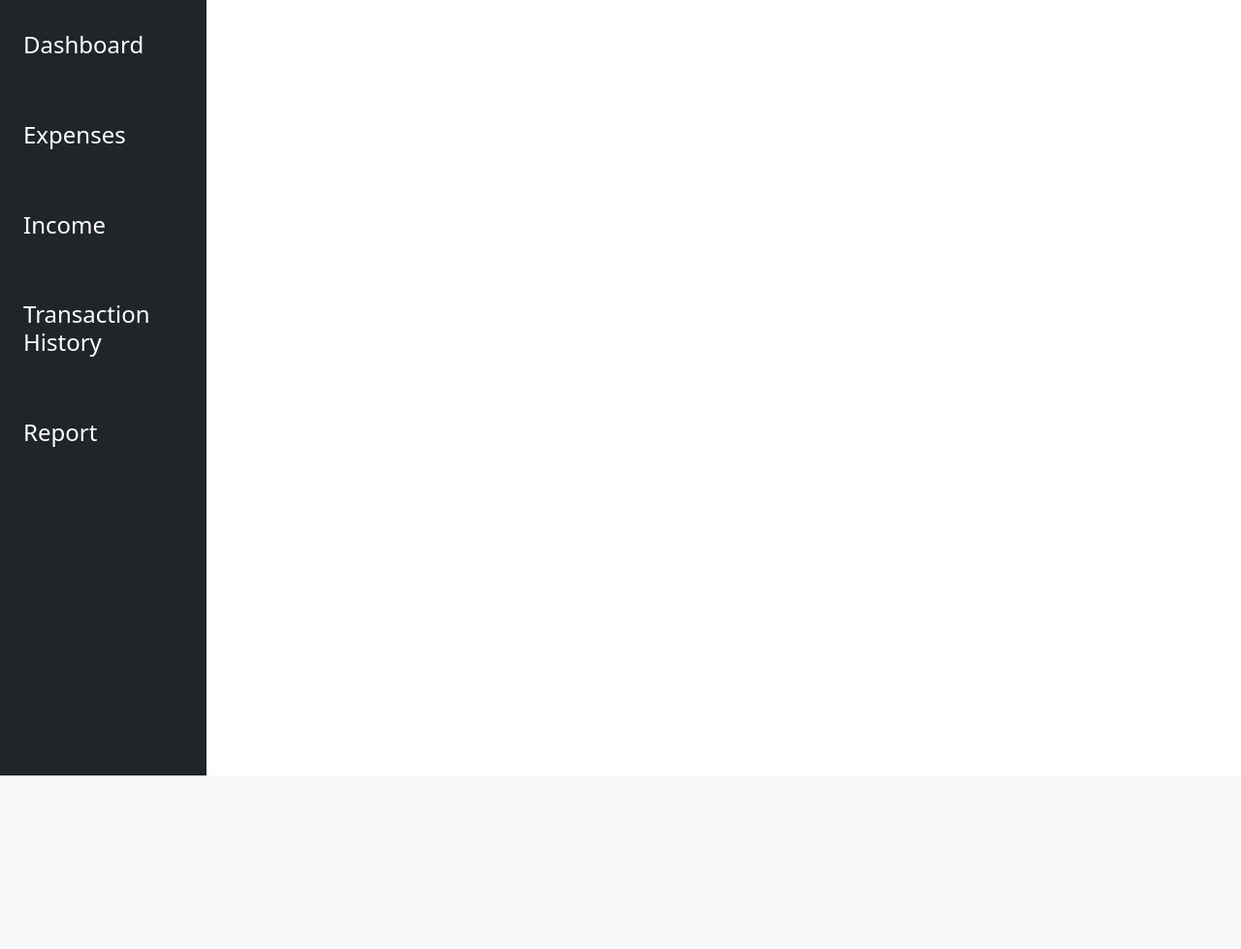
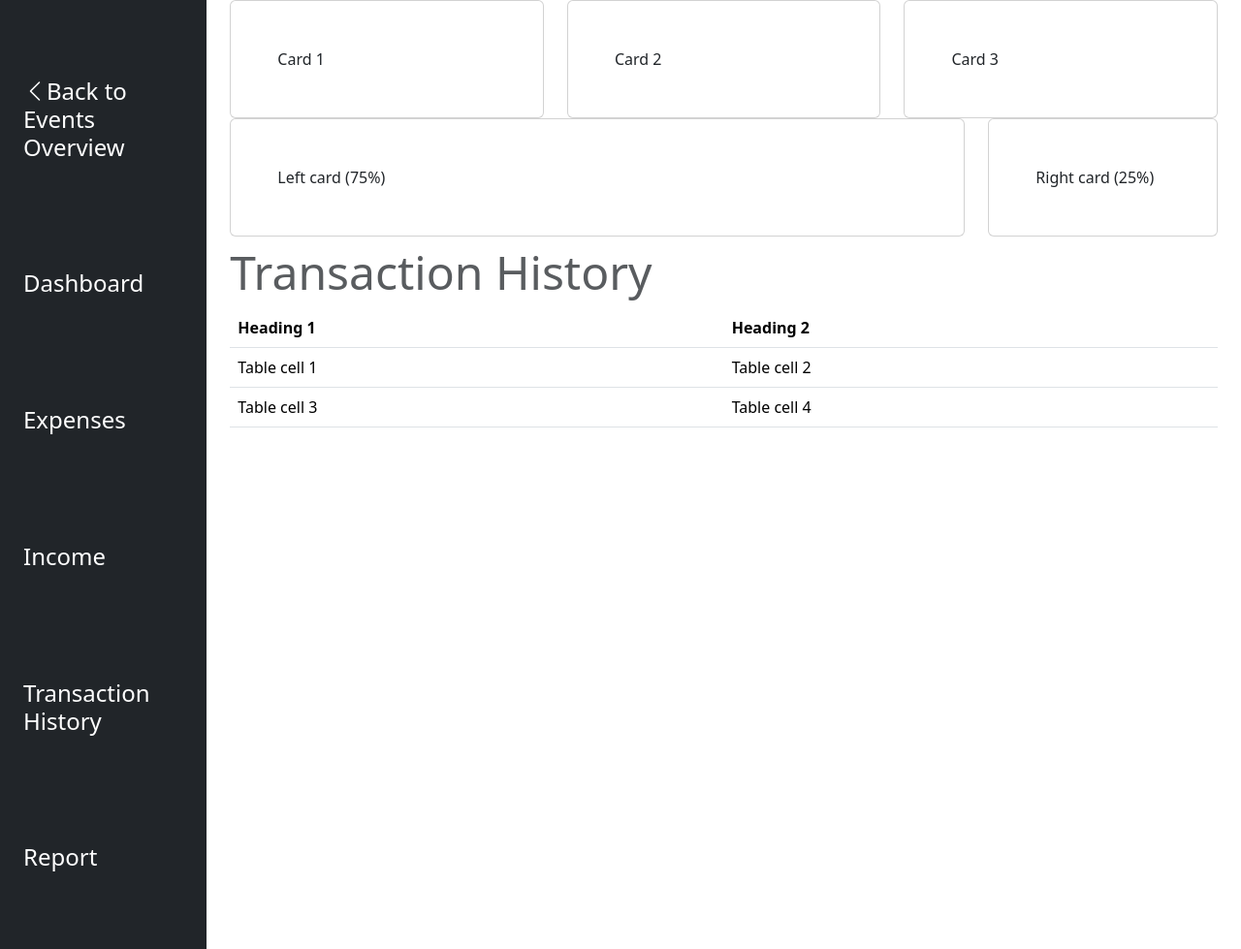
Before and after one commit to MACantara/TRACKIT, a Flask app: page /event-dashboard in a window 1280 px wide. Shown: the part 56-1035 px from the top of the page at 97% size. Before the commit the page ends 856 px from the top, so only its background shows below. Run offline with Flask 3, Linux system fonts and the light colour scheme; some libraries are stand-ins or nearby versions.

Commit message:
Add basic html structure for the event-dashboard

```diff
--- a/static/css/style.css
+++ b/static/css/style.css
@@ -1,9 +1,3 @@
-.sidebar {
-    position: fixed;
-    top: 0;
-    bottom: 0;
-    left: 0;
-    z-index: 100; /* Behind the navbar */
-    padding: 48px 0 0; /* Height of navbar */
-    box-shadow: inset -1px 0 0 rgba(0, 0, 0, .1);
+caption {
+    caption-side: top;
 }
--- a/templates/event-dashboard.html
+++ b/templates/event-dashboard.html
@@ -3,28 +3,81 @@
 {% block title %} University Week {% endblock %}
 
 {% block body %}
-<div class="container-fluid">
-  <div class="row">
-      <nav class="col-md-2 d-none d-md-block bg-dark text-white vh-100 p-4">
-        <ul class="navbar-nav flex-column">
-          <li class="nav-item mb-5 h4">
+<div class="container-fluid h-100">
+  <div class="row h-100">
+    <nav class="col-12 col-md-2 col-sm-auto bg-dark text-white p-4">
+      <ul class="navbar-nav">
+        <li class="nav-item mb-5 mt-5 h4">
+          <a class="nav-link" href="{{ url_for('events_overview')}}"><i class="bi bi-chevron-left"></i>Back to Events Overview</a>
+        </li>
+        <li class="nav-item mb-5 mt-5 h4">
           <a class="nav-link" href="#">Dashboard</a>
         </li>
-          <li class="nav-item mb-5 h4">
+        <li class="nav-item mb-5 mt-5 h4">
           <a class="nav-link" href="#">Expenses</a>
         </li>
-          <li class="nav-item mb-5 h4">
+        <li class="nav-item mb-5 mt-5 h4">
           <a class="nav-link" href="#">Income</a>
         </li>
-          <li class="nav-item mb-5 h4">
+        <li class="nav-item mb-5 mt-5 h4">
           <a class="nav-link" href="#">Transaction History</a>
         </li>
-          <li class="nav-item mb-5 h4">
+        <li class="nav-item mb-5 mt-5 h4">
           <a class="nav-link" href="#">Report</a>
         </li>
       </ul>
     </nav>
-      <!-- Your website content goes here -->
+    <main class="col-12 col-md-10">
+      <div class="container">
+        <div class="row">
+          <!-- First row: Three cards of equal widths -->
+          <div class="col-md-4">
+            <div class="card p-5">Card 1</div>
+          </div>
+          <div class="col-md-4">
+            <div class="card p-5">Card 2</div>
+          </div>
+          <div class="col-md-4">
+            <div class="card p-5">Card 3</div>
           </div>
         </div>
+        <div class="row">
+          <!-- Second row: Two cards with specified widths -->
+          <div class="col-md-9">
+            <div class="card p-5">Left card (75%)</div>
+          </div>
+          <div class="col-md-3">
+            <div class="card p-5">Right card (25%)</div>
+          </div>
+        </div>
+        <div class="row">
+          <!-- Third row: Table-like container with a heading -->
+          <div class="col">
+            <table class="table">
+              <caption class="display-5">Transaction History</caption>
+              <thead>
+                <tr>
+                  <th>Heading 1</th>
+                  <th>Heading 2</th>
+                </tr>
+              </thead>
+              <tbody>
+                <tr>
+                  <td>Table cell 1</td>
+                  <td>Table cell 2</td>
+                </tr>
+                <tr>
+                  <td>Table cell 3</td>
+                  <td>Table cell 4</td>
+                </tr>
+              </tbody>
+            </table>
+          </div>
+        </div>
+      </div>
+    </main>
+  </div>
+</div>
+
+
 {% endblock %}
```
Lines whose indentation alone changed are shown as unchanged.
